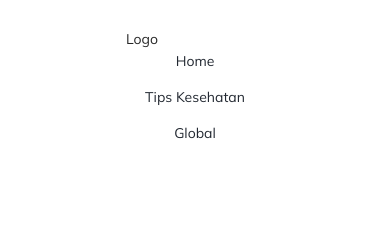
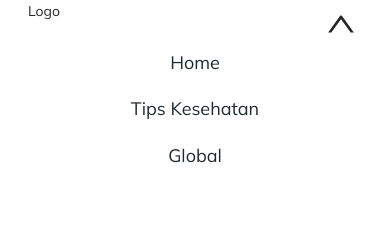
Before and after one commit to ilhamAdhim/covid-vaccination-rate, a React (Create React App) app: page /province/1 in a window 390 px wide. Shown: the top 238 px of the page. Built offline with nearby package versions, Linux system fonts and the light colour scheme; no server answers.

Commit message:
responsive navbar, footer and searchbar

```diff
--- a/src/components/Footer.jsx
+++ b/src/components/Footer.jsx
@@ -1,13 +1,12 @@
 import React from 'react';
 import { Col, Row } from 'antd'
-
 const rowStyle = {padding :'2em', marginTop: '2em', backgroundColor :'#FF725E', color : 'white'}
 
 const Footer = props => {
     return (
         <Row style={rowStyle} justify="space-around">
             <Col>COVID-19</Col>
-            <Col>COVID-19 - © Copyright 2021. All Rights Reserved.</Col>
+            <Col> © Copyright 2021. All Rights Reserved.</Col>
             <Col>Logo Sosmed</Col>
         </Row>
     );
--- a/src/components/Navbar.jsx
+++ b/src/components/Navbar.jsx
@@ -1,4 +1,4 @@
-import React from 'react';
+import React, { useEffect, useState } from 'react';
 
 import {
     BrowserRouter as Router,
@@ -14,33 +14,73 @@ import DetailProvince from '../pages/DetailProvince';
 
 import '../styles/navbar.css'
 import { Col, Row } from 'antd';
+import useWindowDimensions from '../hooks/useWindowDimensions';
+import { MenuUnfoldOutlined, UpOutlined } from '@ant-design/icons';
+
+const routes = [
+    {
+        link: '/',
+        name: 'Home'
+    },
+    {
+        link: '/tips-kesehatan',
+        name: 'Tips Kesehatan'
+    },
+    {
+        link: '/global',
+        name: 'Global'
+    }
+]
 
 const Navbar = props => {
-    // TODO : Ini belum ada logonya
+    const [toggle, setToggle] = useState(true)
+    const [isSmallScreen, setIsSmallScreen] = useState(false)
+
+    const { width, height } = useWindowDimensions();
+
+    useEffect(() => {
+        if (width < 641)
+            setIsSmallScreen(true)
+        else
+            setIsSmallScreen(false)
+    }, [width]);
+
+    const onToggle = () => setToggle(prevToggleVal => !prevToggleVal)
 
     return (
         <Router>
-            <Row justify="space-around" style={{ marginBottom: '2em' }} id="navbar">
-                <Col flex={2}>
+            <Row justify="space-around" gutter={20} style={{ marginBottom: '2em' }} id="navbar">
+                <Col span={8}>
                     Logo
                 </Col>
-                <Col flex={0.5}>
-                    <Row justify="space-around">
-                        <Col>
-                            <Link to="/">
-                                <p className="menu">Home</p>
-                            </Link>
-                        </Col>
-                        <Col>
-                            <Link to="/tips-kesehatan">
-                                <p className="menu">Tips Kesehatan</p>
-                            </Link>
-                        </Col>
-                        <Col>
-                            <Link to="/global">
-                                <p className="menu">Global</p>
-                            </Link>
-                        </Col>
+                {isSmallScreen &&
+                    <Col span={16} className="btn-container">
+                        <button onClick={onToggle} className="btn-small-screen">
+                            {toggle ?
+                                <UpOutlined />
+                                :
+                                <MenuUnfoldOutlined />
+                            }
+                        </button>
+                    </Col>
+                }
+
+                <Col span={isSmallScreen ? 24 : 8}
+                    style={{
+                        display:
+                            isSmallScreen ?
+                                (toggle ? 'block' : 'none')
+                                : 'inline-block'
+                    }}>
+
+                    <Row justify={isSmallScreen ? "center" : "space-around"}>
+                        {routes.map(item =>
+                            <Col span={isSmallScreen ? 24 : 8} style={{ textAlign: 'center' }}>
+                                <Link to={item.link}>
+                                    <p className="menu">{item.name}</p>
+                                </Link>
+                            </Col>
+                        )}
                     </Row>
                 </Col>
             </Row>
--- a/src/components/SearchComponent.jsx
+++ b/src/components/SearchComponent.jsx
@@ -55,7 +55,7 @@ const SearchComponent = ({ role, dataSource, isDataLoaded, ...props }) => {
             <Divider className="colored-divider"> {`Cari ${roleUcFirst}`} </Divider>
             <Row justify="center">
                 <Search className="search-province" placeholder={placeholder} allowClear onSearch={onSearch}
-                    style={{ width: '60%', padding: '2em' }} />
+                    />
             </Row>
 
             <SearchResult
--- /dev/null
+++ b/src/hooks/useWindowDimensions.js
@@ -0,0 +1,30 @@
+import { useState, useEffect } from 'react';
+
+export default function useWindowDimensions() {
+
+    const hasWindow = typeof window !== 'undefined';
+
+    function getWindowDimensions() {
+        const width = hasWindow ? window.innerWidth : null;
+        const height = hasWindow ? window.innerHeight : null;
+        return {
+            width,
+            height,
+        };
+    }
+
+    const [windowDimensions, setWindowDimensions] = useState(getWindowDimensions());
+
+    useEffect(() => {
+        if (hasWindow) {
+            function handleResize() {
+                setWindowDimensions(getWindowDimensions());
+            }
+
+            window.addEventListener('resize', handleResize);
+            return () => window.removeEventListener('resize', handleResize);
+        }
+    }, [hasWindow]);
+
+    return windowDimensions;
+}
--- a/src/styles/landingpage.css
+++ b/src/styles/landingpage.css
@@ -9,3 +9,7 @@
   margin: auto;
   display: block;
 }
+
+body {
+  overflow-x: hidden;
+}
--- a/src/styles/navbar.css
+++ b/src/styles/navbar.css
@@ -31,3 +31,23 @@
 .menu:hover {
   color: #ff725e;
 }
+
+/* For small screen */
+@media only screen and (max-width: 641px) {
+  .btn-small-screen {
+    font-size: 30px;
+    background: transparent;
+    border: none;
+    cursor: pointer;
+    outline: none;
+    float: right;
+  }
+
+  .menu {
+    font-size: large;
+  }
+
+  #navbar {
+    padding: 0 2em;
+  }
+}
--- a/src/styles/searchbar.css
+++ b/src/styles/searchbar.css
@@ -12,3 +12,15 @@
 .ant-input-wrapper.ant-input-group {
   box-shadow: 0 0 5pt 0 #d3d3d3;
 }
+
+.ant-input-group-wrapper.ant-input-search.search-province {
+  width: 60%;
+  padding: 2em;
+}
+
+/* For small screen */
+@media only screen and (max-width: 641px) {
+  .ant-input-group-wrapper.ant-input-search.search-province {
+    width: 100%;
+  }
+}
```
Also changed, not shown: package.json (line endings or trailing spaces), 2 other files (tests, documents, lock files or other folders).
